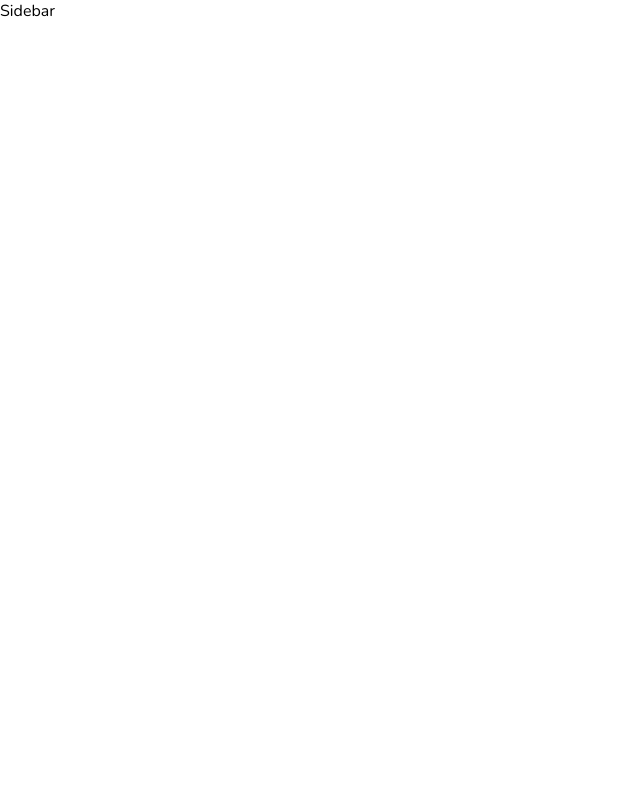
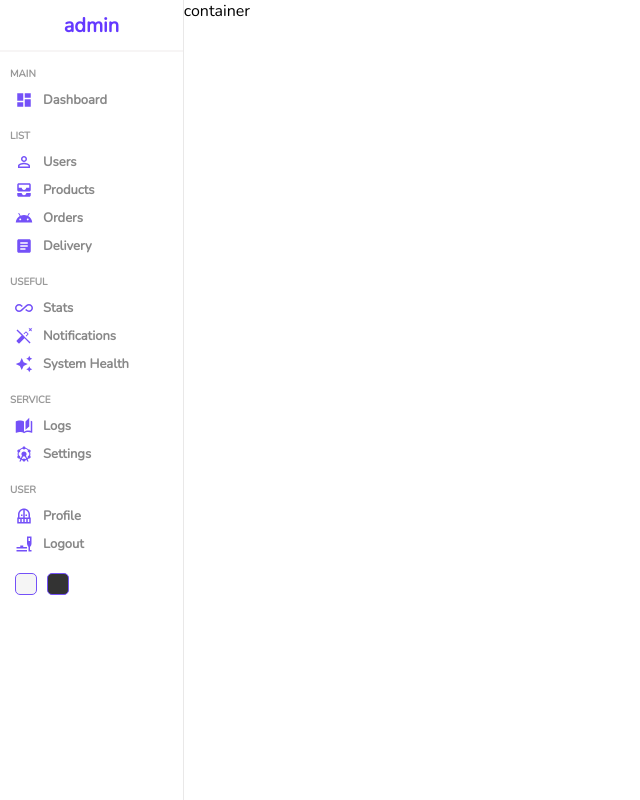
Before and after one commit to virtuozv/booking-app, a React (Create React App) app in the folder admin/: page / in a window 1280 px wide. Shown: the whole page, without its empty margins (0-640 px from the left). Built offline with nearby package versions, Linux system fonts and the light colour scheme.

Commit message:
dev sidebar

```diff
--- a/admin/package.json
+++ b/admin/package.json
@@ -3,6 +3,10 @@
   "version": "0.1.0",
   "private": true,
   "dependencies": {
+    "@emotion/react": "^11.9.3",
+    "@emotion/styled": "^11.9.3",
+    "@mui/icons-material": "^5.8.3",
+    "@mui/material": "^5.8.3",
     "@testing-library/jest-dom": "^5.16.4",
     "@testing-library/react": "^13.3.0",
     "@testing-library/user-event": "^13.5.0",
--- a/admin/src/components/sidebar/Sidebar.jsx
+++ b/admin/src/components/sidebar/Sidebar.jsx
@@ -1,7 +1,87 @@
 import "./sidebar.scss";
+import DashboardIcon from "@mui/icons-material/Dashboard";
+import PersonOutlineOutlinedIcon from "@mui/icons-material/PersonOutlineOutlined";
+import AllInboxIcon from "@mui/icons-material/AllInbox";
+import AndroidIcon from "@mui/icons-material/Android";
+import ArticleIcon from "@mui/icons-material/Article";
+import AllInclusiveIcon from "@mui/icons-material/AllInclusive";
+import AutoFixOffIcon from "@mui/icons-material/AutoFixOff";
+import AutoAwesomeIcon from "@mui/icons-material/AutoAwesome";
+import AutoStoriesIcon from "@mui/icons-material/AutoStories";
+import AttractionsIcon from "@mui/icons-material/Attractions";
+import BalconyIcon from "@mui/icons-material/Balcony";
+import BrunchDiningIcon from "@mui/icons-material/BrunchDining";
 
 const Sidebar = () => {
-  return <div>Sidebar</div>;
+  return (
+    <div className="sidebar">
+      <div className="top">
+        <span className="logo">admin</span>
+      </div>
+      <hr />
+      <div className="center">
+        <ul>
+          <p className="title">MAIN</p>
+          <li>
+            <DashboardIcon className="icon" />
+            <span>Dashboard</span>
+          </li>
+          <p className="title">LIST</p>
+          <li>
+            <PersonOutlineOutlinedIcon className="icon" />
+            <span>Users</span>
+          </li>
+          <li>
+            <AllInboxIcon className="icon" />
+            <span>Products</span>
+          </li>
+          <li>
+            <AndroidIcon className="icon" />
+            <span>Orders</span>
+          </li>
+          <li>
+            <ArticleIcon className="icon" />
+            <span>Delivery</span>
+          </li>
+          <p className="title">USEFUL</p>
+          <li>
+            <AllInclusiveIcon className="icon" />
+            <span>Stats</span>
+          </li>
+          <li>
+            <AutoFixOffIcon className="icon" />
+            <span>Notifications</span>
+          </li>
+          <li>
+            <AutoAwesomeIcon className="icon" />
+            <span>System Health</span>
+          </li>
+          <p className="title">SERVICE</p>
+          <li>
+            <AutoStoriesIcon className="icon" />
+            <span>Logs</span>
+          </li>
+          <li>
+            <AttractionsIcon className="icon" />
+            <span>Settings</span>
+          </li>
+          <p className="title">USER</p>
+          <li>
+            <BalconyIcon className="icon" />
+            <span>Profile</span>
+          </li>
+          <li>
+            <BrunchDiningIcon className="icon" />
+            <span>Logout</span>
+          </li>
+        </ul>
+      </div>
+      <div className="bottom">
+        <div className="colorOptions"></div>
+        <div className="colorOptions"></div>
+      </div>
+    </div>
+  );
 };
 
 export default Sidebar;
--- a/admin/src/components/sidebar/sidebar.scss
+++ b/admin/src/components/sidebar/sidebar.scss
@@ -0,0 +1,89 @@
+.sidebar {
+    flex: 1;
+    border-right: 0.5px solid rgb(233, 232, 232);
+    min-height: 100vh;
+    background-color: white;
+    .top {
+        height: 50px;
+        display: flex;
+        align-items: center;
+        justify-content: center;
+        .logo {
+            font-size: 20px;
+            font-weight: bold;
+            color: #6439ff;
+        }
+    }
+
+    hr {
+        height: 0;
+        border: 0.5px solid rgb(247, 245, 245);
+    }
+
+    .center {
+        padding-left: 10px;
+        ul {
+            list-style: none;
+            margin: 0;
+            padding: 0;
+
+            .title {
+                font-size: 10px;
+                font-weight: bold;
+                color: #999;
+                margin-top: 15px;
+                margin-bottom: 5px;
+
+            }
+
+            li {
+                display: flex;
+                align-items: center;
+                padding: 5px;
+                cursor: pointer;
+
+                &:hover {
+                    background-color: #ece8ff;
+                    .icon {
+                        color: black;
+                    }
+                }
+
+                .icon {
+                    font-size: 18px;
+                    color: #7451f8;
+
+                }
+
+                span {
+                    font-size: 13px;
+                    font-weight: 600;
+                    color: #888;
+                    margin-left: 10px;
+                }
+            }
+        }
+    }
+
+    .bottom {
+        display: flex;
+        align-items: center;
+        margin: 10px;
+
+        .colorOptions {
+            width: 20px;
+            height: 20px;
+            border-radius: 5px;
+            border: 1px solid #7451f8;
+            cursor: pointer;
+            margin: 5px;
+
+            &:nth-child(1) {
+                background-color: whitesmoke;
+            }
+            &:nth-child(2) {
+                background-color: #333;
+            }
+        }
+    }
+}
--- a/admin/src/pages/home/Home.jsx
+++ b/admin/src/pages/home/Home.jsx
@@ -5,6 +5,7 @@ const Home = () => {
   return (
     <div className="home">
       <Sidebar />
+      <div className="homeContainer">container</div>
     </div>
   );
 };
--- a/admin/src/pages/home/home.scss
+++ b/admin/src/pages/home/home.scss
@@ -0,0 +1,7 @@
+.home {
+    display: flex;
+
+    .homeContainer {
+        flex: 6;
+    }
+}
```
Also changed, not shown: 2 other files (tests, documents, lock files or other folders).
